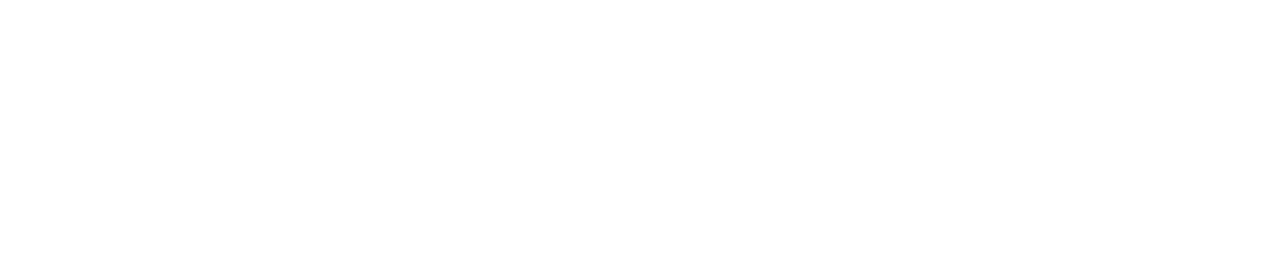
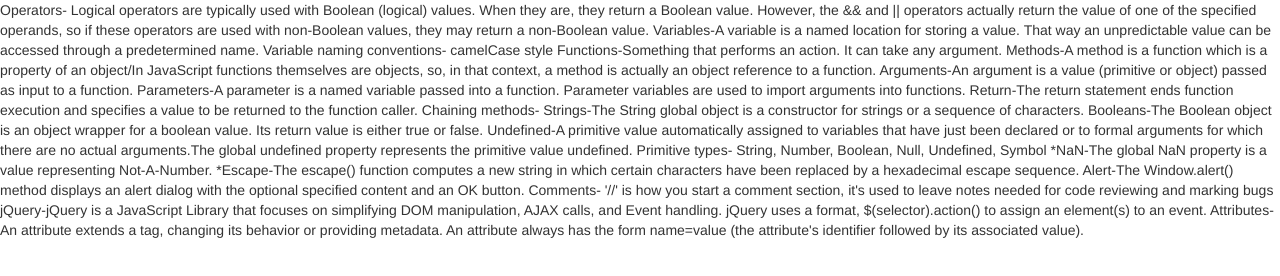
Before and after one commit to curtcaldwell/may-30-18, a plain HTML site: page jquery-basics-practice/index.html in a window 1280 px wide. Drawn offline with Linux system fonts and the light colour scheme.

Commit message:
Add definitions to flashcard project.

```diff
--- a/jquery-basics-practice/index.html
+++ b/jquery-basics-practice/index.html
@@ -9,6 +9,24 @@
     <script src="js/scripts.js"></script>
   </head>
   <body>
-
+Operators- Logical operators are typically used with Boolean (logical) values. When they are, they return a Boolean value. However, the && and || operators actually return the value of one of the specified operands, so if these operators are used with non-Boolean values, they may return a non-Boolean value.
+Variables-A variable is a named location for storing a value. That way an unpredictable value can be accessed through a predetermined name.
+Variable naming conventions- camelCase style
+Functions-Something that performs an action. It can take any argument.
+Methods-A method is a function which is a property of an object/In JavaScript functions themselves are objects, so, in that context, a method is actually an object reference to a function.
+Arguments-An argument is a value (primitive or object) passed as input to a function.
+Parameters-A parameter is a named variable passed into a function. Parameter variables are used to import arguments into functions.
+Return-The return statement ends function execution and specifies a value to be returned to the function caller.
+Chaining methods-
+Strings-The String global object is a constructor for strings or a sequence of characters.
+Booleans-The Boolean object is an object wrapper for a boolean value. Its return value is either true or false.
+Undefined-A primitive value automatically assigned to variables that have just been declared or to formal arguments for which there are no actual arguments.The global undefined property represents the primitive value undefined.
+Primitive types- String, Number, Boolean, Null, Undefined, Symbol
+*NaN-The global NaN property is a value representing Not-A-Number.
+*Escape-The escape() function computes a new string in which certain characters have been replaced by a hexadecimal escape sequence.
+Alert-The Window.alert() method displays an alert dialog with the optional specified content and an OK button.
+Comments- '//' is how you start a comment section, it's used to leave notes needed for code reviewing and marking bugs
+jQuery-jQuery is a JavaScript Library that focuses on simplifying DOM manipulation, AJAX calls, and Event handling. jQuery uses a format, $(selector).action() to assign an element(s) to an event.
+Attributes-An attribute extends a tag, changing its behavior or providing metadata. An attribute always has the form name=value (the attribute's identifier followed by its associated value).
   </body>
 </html>
```
